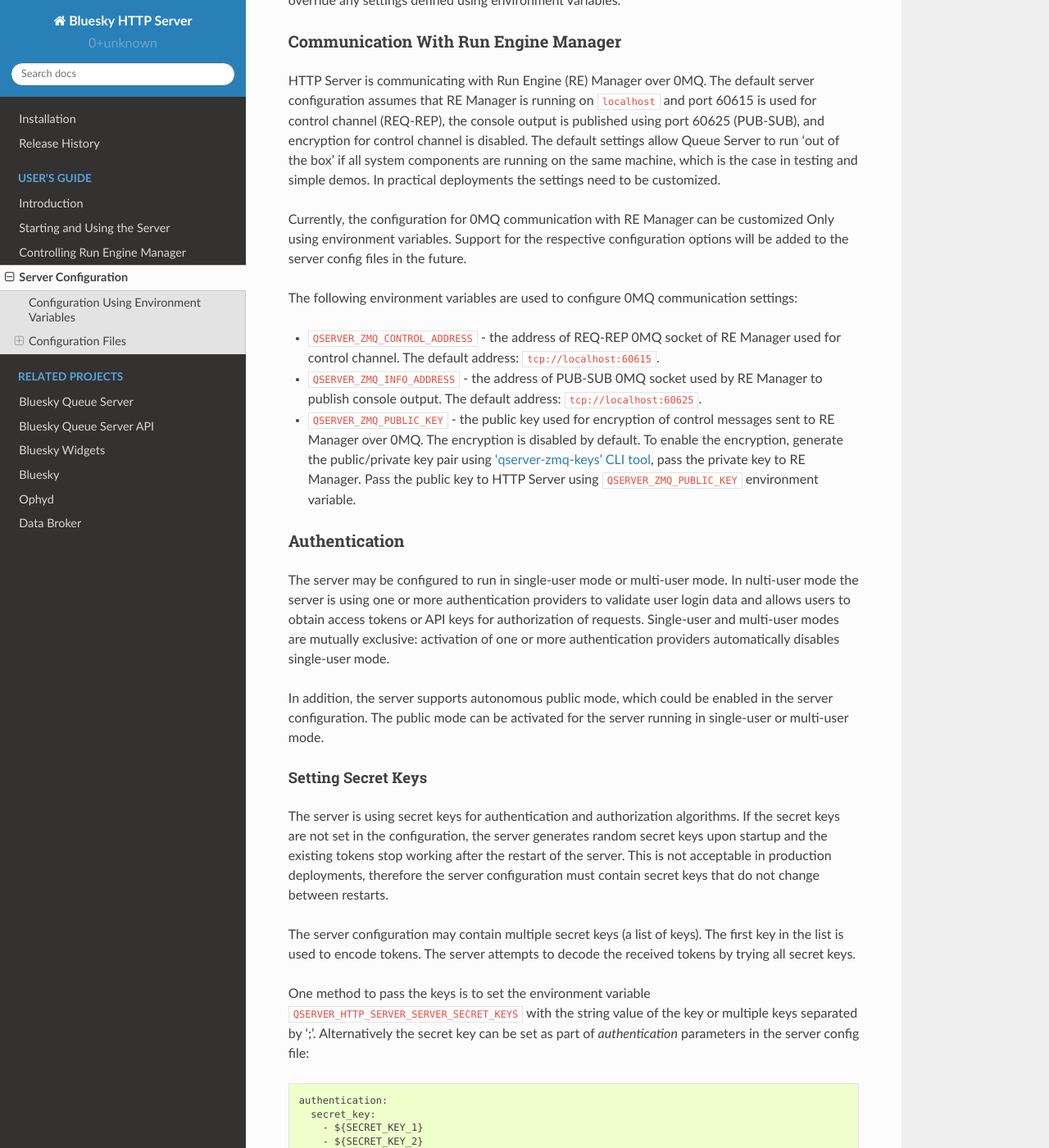
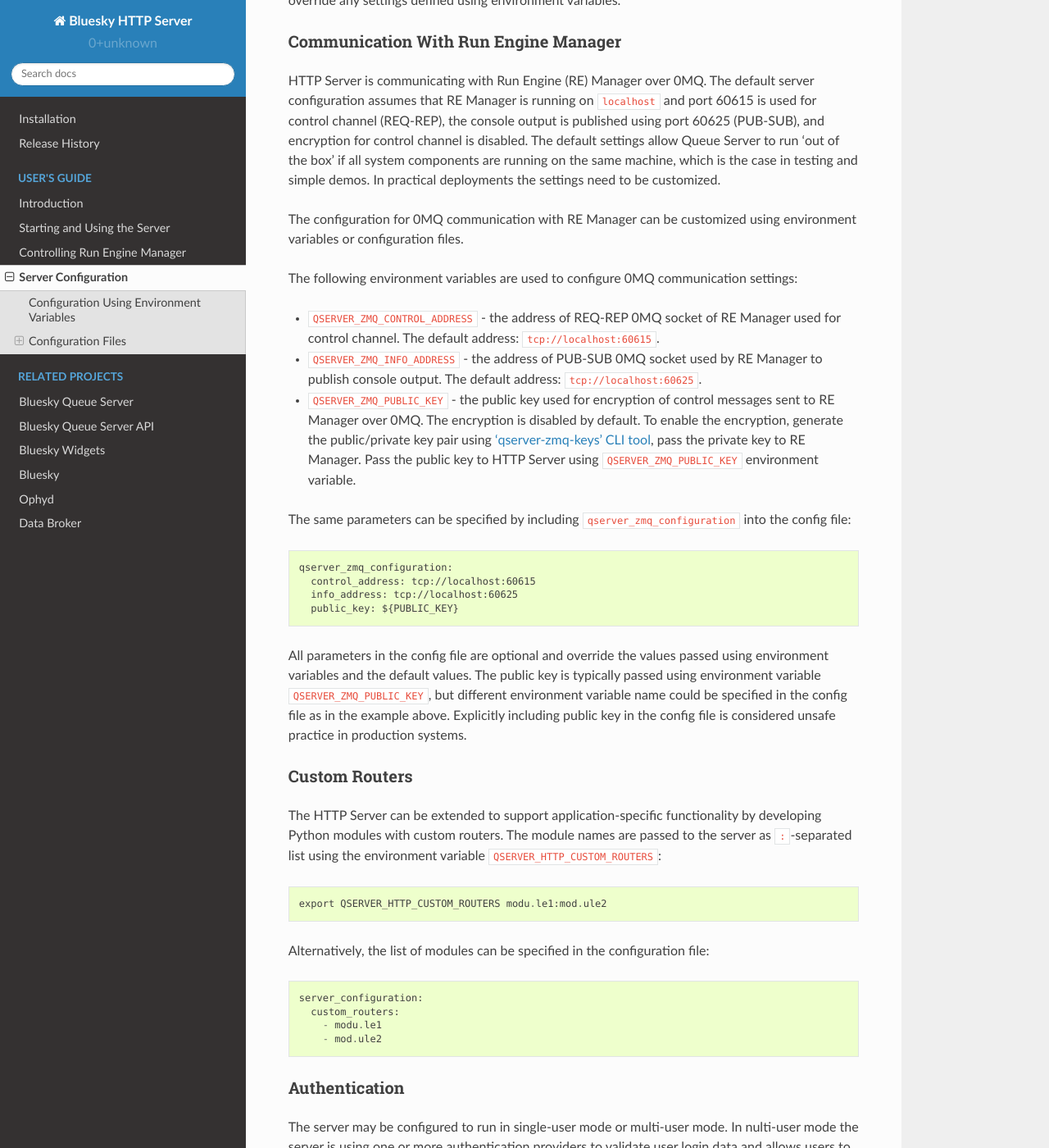
Before and after one commit to bluesky/bluesky-httpserver, a Sphinx documentation site: the page built from docs/source/configuration.rst, in a window 1280 px wide and 1400 px high, scrolled down 1575 px. Shown: the whole window at 82% size. Built offline with Sphinx 7.4.7 and the Read the Docs theme 2.0.0, drawn with Linux system fonts in a browser that asks for light colours.

Commit message:
DOC: documentation on server configuration

```diff
--- a/docs/source/configuration.rst
+++ b/docs/source/configuration.rst
@@ -82,9 +82,8 @@ run 'out of the box' if all system components are running on the same machine, w
 is the case in testing and simple demos. In practical deployments the settings need to be
 customized.
 
-Currently, the configuration for 0MQ communication with RE Manager can be customized Only
-using environment variables. Support for the respective configuration options will be
-added to the server config files in the future.
+The configuration for 0MQ communication with RE Manager can be customized using environment
+variables or configuration files.
 
 The following environment variables are used to configure 0MQ communication settings:
 
@@ -100,6 +99,36 @@ The following environment variables are used to configure 0MQ communication sett
   `'qserver-zmq-keys' CLI tool <https://blueskyproject.io/bluesky-queueserver/cli_tools.html#qserver-zmq-keys>`_,
   pass the private key to RE Manager. Pass the public key to HTTP Server using
   ``QSERVER_ZMQ_PUBLIC_KEY`` environment variable.
+
+The same parameters can be specified by including ``qserver_zmq_configuration`` into
+the config file::
+
+  qserver_zmq_configuration:
+    control_address: tcp://localhost:60615
+    info_address: tcp://localhost:60625
+    public_key: ${PUBLIC_KEY}
+
+All parameters in the config file are optional and override the values passed using
+environment variables and the default values. The public key is typically passed using environment
+variable ``QSERVER_ZMQ_PUBLIC_KEY``, but different environment variable name could be specified
+in the config file as in the example above. Explicitly including public key in the config file
+is considered unsafe practice in production systems.
+
+Custom Routers
+**************
+
+The HTTP Server can be extended to support application-specific functionality by developing
+Python modules with custom routers. The module names are passed to the server as ``:``-separated
+list using the environment variable ``QSERVER_HTTP_CUSTOM_ROUTERS``::
+
+  export QSERVER_HTTP_CUSTOM_ROUTERS modu.le1:mod.ule2
+
+Alternatively, the list of modules can be specified in the configuration file::
+
+  server_configuration:
+    custom_routers:
+      - modu.le1
+      - mod.ule2
 
 Authentication
 **************
```
